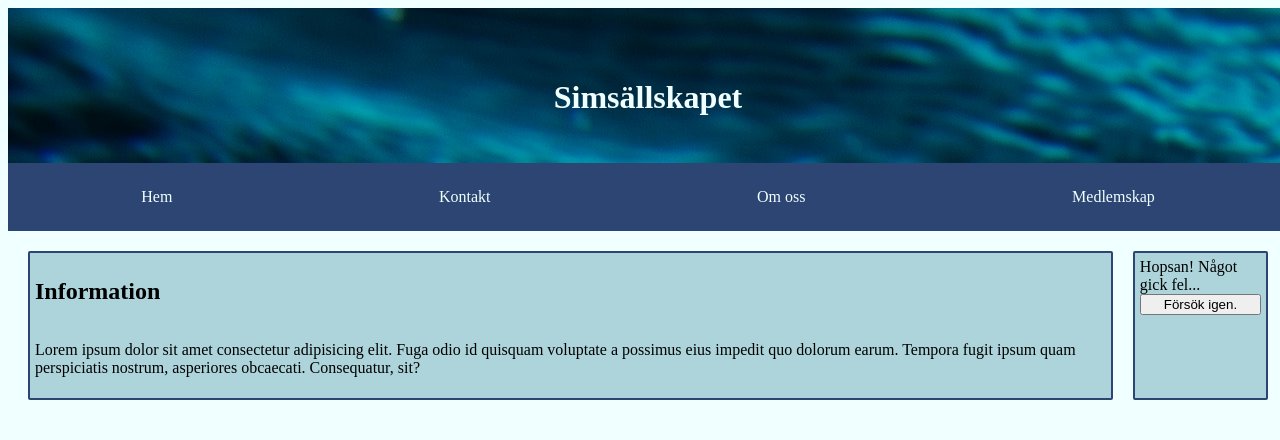
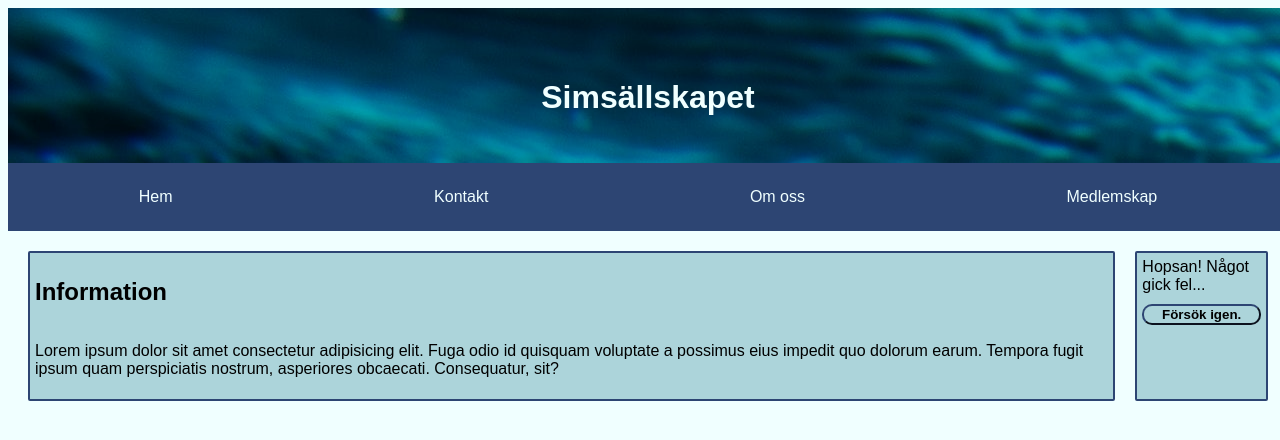
Before and after one commit to Gerdtman/inloggningssida, a plain HTML site: page index.html in a window 1280 px wide. Both pictures are taken after a click on the button "Logga in". Drawn offline with Linux system fonts and the light colour scheme.

Commit message:
Final commit

```diff
--- a/index.html
+++ b/index.html
@@ -36,10 +36,10 @@
 
         <div class="container" id="loginField">
             <div id="loginPrompt">
-                <label for="username">Användarnamn:</label>
+                <label for="username">Användarnamn:</label><br>
                 <input type="text" id="username" name="username"><br>
 
-                <label for="password"> Lösenord:</label>
+                <label for="password"> Lösenord:</label><br>
                 <input type="password" id="password" name="password"><br>
 
                 <button id="login" onclick="submitLogin()">Logga in</button>
--- a/script.js
+++ b/script.js
@@ -1,48 +1,48 @@
-let usernameById = document.getElementById("username").value;
-let passwordById = document.getElementById("password").value;
-
-
 const username = "Sara";
 const password = "qwe123";
+
+//Börjar alltid med en "if" för att se om användaren Saras namn och lösenord finns sparad i localStorage
     if( (localStorage.getItem("user") == username && localStorage.getItem("userPass") == password)){
         loggedIn();
     }
-
+//En funktion som kollar att värdena i inloggningsfälten stämmer överns med Saras inloggningsinformation
 function submitLogin(){
+    //Definerar två värden som är lika med de värden som finns i inloggningfälten
     let usernameById = document.getElementById("username").value;
     let passwordById = document.getElementById("password").value;
 
 
-
+    //Om värdena är rätt körs loggedIn() funktionen
     if(usernameById == username && passwordById == password){
 
         loggedIn();
-        localStorage.setItem("user", usernameById);
-        localStorage.setItem("userPass", passwordById);
+        localStorage.setItem("user", usernameById); //Sparar användarnamn i localStorage
+        localStorage.setItem("userPass", passwordById); //Sparar lösenord i localStorage
     }
+    //Om värdena är inkorrekta visas ett felmedelande samt en knapp för att försöka igen
     else{
         const loginFieldById = document.getElementById("loginField");
         const loginPromptById = document.getElementById("loginPrompt");
+        //Definerar två värden som används for .appendChild() funktionen
 
-        let errorMsg = document.createElement('div');
-        errorMsg.textContent = "Hopsan! Något gick fel...";
-        loginFieldById.appendChild(errorMsg);
+        let errorMsg = document.createElement('div'); //skapar en div
+        errorMsg.textContent = "Hopsan! Något gick fel..."; //ger diven text
+        loginFieldById.appendChild(errorMsg); //bestämmer vart i DOM diven ska ligga
 
-        loginPromptById.classList.add("hidden");
+        loginPromptById.classList.add("hidden"); //gömmer inloggningsfältet
 
-        let retryBtn = document.createElement('button');
-
-        retryBtn.textContent = "Försök igen.";
-        loginFieldById.appendChild(retryBtn);
+        let retryBtn = document.createElement('button');//skapar en knapp
+        retryBtn.textContent = "Försök igen."; //ger knappen text
+        loginFieldById.appendChild(retryBtn); //bestämmer vart i DOM knappen ska ligga
         retryBtn.onclick = function() {
             loginPromptById.classList.remove("hidden");
             errorMsg.remove();
             retryBtn.remove();
-            }
+            } //Ger knappen en funktion som tar bort de tidigare skapade elementen och återigen visar inloggningsfälten
     }
 }
 
-
+//Gör sama sag som else checken i den tidigare funktionen men skapar istället ett välkomsmedelande och utloggningsknapp
 function loggedIn(){
     const loginFieldById = document.getElementById("loginField");
     const loginPromptById = document.getElementById("loginPrompt");
@@ -61,6 +61,6 @@ function loggedIn(){
         loginPromptById.classList.remove("hidden");
         welcomMsg.remove();
         logoutBtn.remove();
-        localStorage.clear;
+        localStorage.clear; //Rensar local storage vid utloggning för att man inte ska förbli inloggad vid en ny session
     }
 }
--- a/style.css
+++ b/style.css
@@ -51,8 +51,10 @@ a:visited{
     color: azure;
 }
 
-
-
+html{
+    font-family: Arial, Helvetica, sans-serif;
+}
+/* en klass för att enekelt ge alla fält på hemsidan samma design of layout */
 .container{
     display: flex;
     flex-direction: column;
@@ -65,7 +67,25 @@ a:visited{
     border-width: 2px;
     background-color: #ACD4DA;
 }
-
+/* klassen hidden används för att gömma element efter inloggning */
 .hidden{
     display: none;
 }
+
+button{
+    border-radius: 10px;
+    margin-top: 10px;
+    background-color: #ACD4DA;
+    border-color: #2D4573;
+    font-weight: bold;
+}
+
+button:hover{
+    background-color: #2D4573;
+    color: azure;
+}
+
+input{
+    border-radius: 10px;
+    height: 20px;
+}
```
